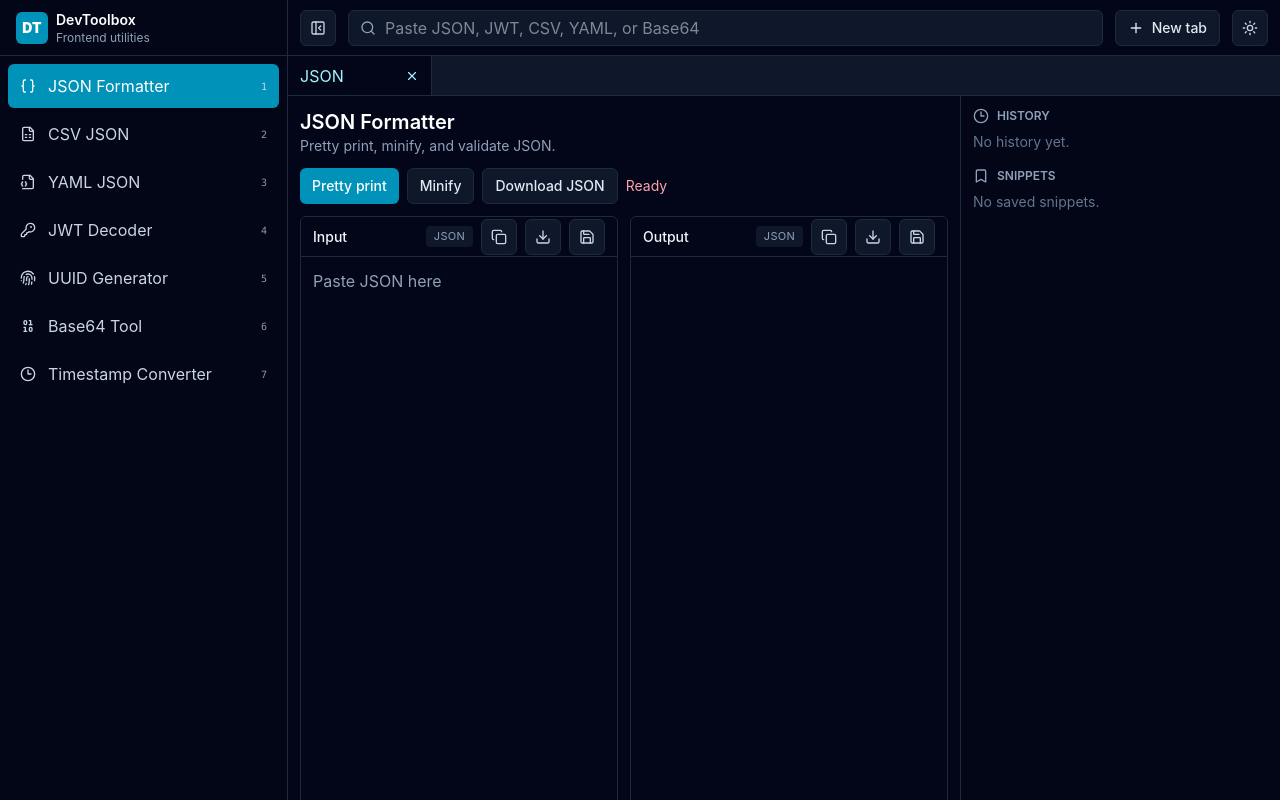
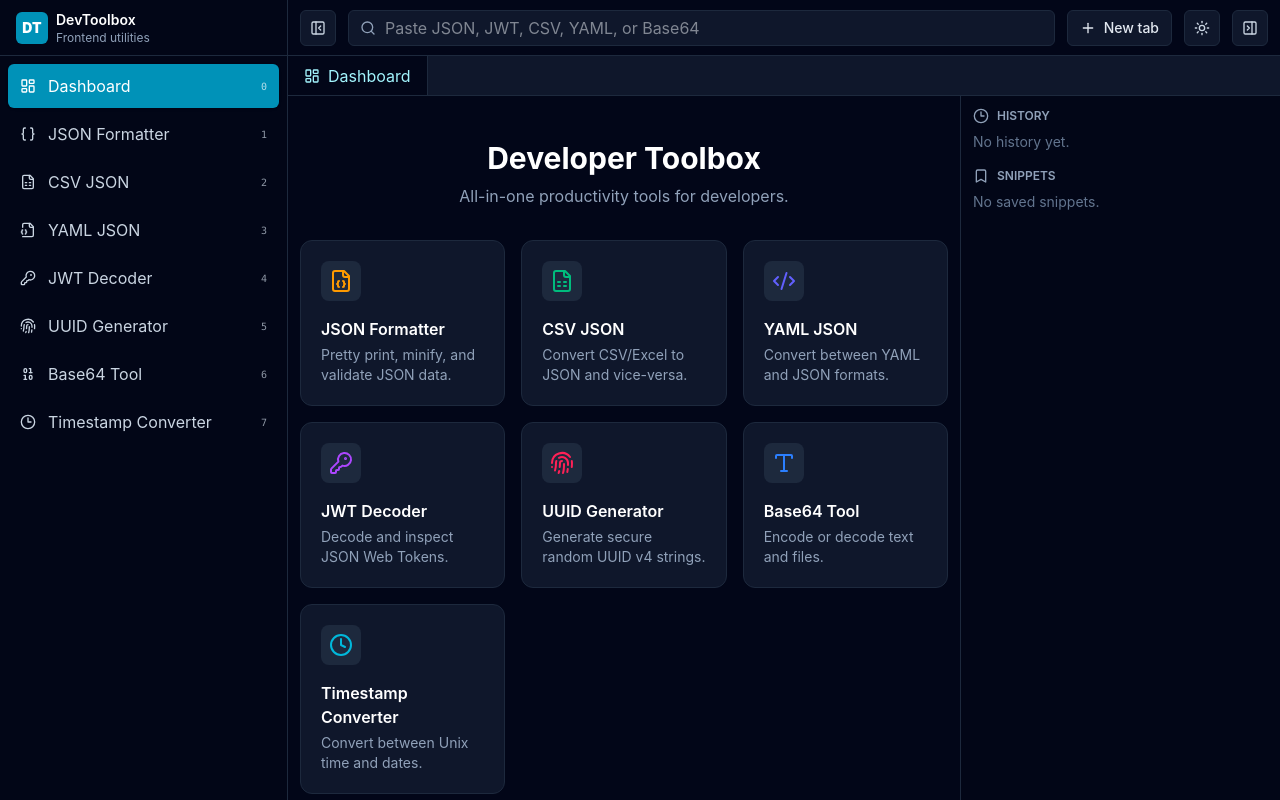
Before and after one commit to PhatKhy2022/DevToolbox, a Vue app: page / in a window 1280 px wide. Built offline with nearby package versions, Linux system fonts and the light colour scheme.

Commit message:
feat: implement dashboard and history management features

```diff
--- a/src/App.vue
+++ b/src/App.vue
@@ -4,13 +4,15 @@ import AppHeader from '@/components/AppHeader.vue'
 import HistoryPanel from '@/components/HistoryPanel.vue'
 import SidebarNav from '@/components/SidebarNav.vue'
 import WorkspaceTabs from '@/components/WorkspaceTabs.vue'
-import { syncPreferencesStore } from '@/stores/preferences'
+import { syncPreferencesStore, usePreferencesStore } from '@/stores/preferences'
 import { useWorkspaceStore } from '@/stores/workspace'
 import type { ToolDefinition, ToolId } from '@/types/tool'
 
+const preferences = usePreferencesStore()
 const workspace = useWorkspaceStore()
 
 const tools: ToolDefinition[] = [
+  { id: 'dashboard', name: 'Dashboard', description: 'Overview of all available tools.', shortcut: '0', component: defineAsyncComponent(() => import('@/tools/Dashboard.vue')) },
   { id: 'json', name: 'JSON Formatter', description: 'Pretty print, minify, and validate JSON.', shortcut: '1', component: defineAsyncComponent(() => import('@/tools/JsonFormatter.vue')) },
   { id: 'csv-json', name: 'CSV JSON', description: 'Convert CSV or XLSX to JSON and JSON to CSV.', shortcut: '2', component: defineAsyncComponent(() => import('@/tools/CsvJsonConverter.vue')) },
   { id: 'yaml-json', name: 'YAML JSON', description: 'Convert YAML to JSON and JSON to YAML.', shortcut: '3', component: defineAsyncComponent(() => import('@/tools/YamlJsonConverter.vue')) },
@@ -53,7 +55,7 @@ onUnmounted(() => window.removeEventListener('keydown', selectToolFromKey))
 
       <div class="flex min-h-0 flex-1">
         <main class="scrollbar min-w-0 flex-1 overflow-auto p-3">
-          <div class="mb-3 flex flex-col gap-2 md:flex-row md:items-end md:justify-between">
+          <div v-if="workspace.activeTool !== 'dashboard'" class="mb-3 flex flex-col gap-2 md:flex-row md:items-end md:justify-between">
             <div>
               <h1 class="text-xl font-semibold text-slate-950 dark:text-white">{{ activeTool.name }}</h1>
               <p class="text-sm text-slate-500 dark:text-slate-400">{{ activeTool.description }}</p>
@@ -63,14 +65,14 @@ onUnmounted(() => window.removeEventListener('keydown', selectToolFromKey))
               :value="workspace.activeTool"
               @change="workspace.setTool(($event.target as HTMLSelectElement).value as ToolId)"
             >
-              <option v-for="tool in tools" :key="tool.id" :value="tool.id">{{ tool.name }}</option>
+              <option v-for="tool in tools.filter(t => t.id !== 'dashboard')" :key="tool.id" :value="tool.id">{{ tool.name }}</option>
             </select>
           </div>
 
           <component :is="activeTool.component" />
         </main>
 
-        <HistoryPanel />
+        <HistoryPanel v-if="preferences.historyVisible" />
       </div>
     </div>
   </div>
--- a/src/components/AppHeader.vue
+++ b/src/components/AppHeader.vue
@@ -1,8 +1,9 @@
 <script setup lang="ts">
-import { Moon, PanelLeftClose, PanelLeftOpen, Plus, Search, Sun } from '@lucide/vue'
+import { Moon, PanelLeftClose, PanelLeftOpen, PanelRightClose, PanelRightOpen, Plus, Search, Sun } from '@lucide/vue'
 import { usePreferencesStore } from '@/stores/preferences'
 import { useWorkspaceStore } from '@/stores/workspace'
 import { detectContent } from '@/utils/detect'
+import type { ToolId } from '@/types/tool'
 
 const preferences = usePreferencesStore()
 const workspace = useWorkspaceStore()
@@ -10,17 +11,26 @@ const workspace = useWorkspaceStore()
 function handleSearch(event: Event) {
   const value = (event.target as HTMLInputElement).value
   const detected = detectContent(value)
+
+  let targetTool: ToolId = workspace.activeTool
+  if (detected !== 'text') {
     const toolMap = {
       json: 'json',
       yaml: 'yaml-json',
       jwt: 'jwt',
       csv: 'csv-json',
       base64: 'base64',
-    text: workspace.activeTool,
     } as const
+    targetTool = toolMap[detected as keyof typeof toolMap]
+  } else if (workspace.activeTool === 'dashboard') {
+    targetTool = 'json'
+  }
 
-  workspace.setTool(toolMap[detected])
+  workspace.setTool(targetTool)
   workspace.updateActiveInput(value)
+
+  // Clear input after search
+  ;(event.target as HTMLInputElement).value = ''
 }
 </script>
 
@@ -49,5 +59,10 @@ function handleSearch(event: Event) {
       <Sun v-if="preferences.darkMode" class="size-4" />
       <Moon v-else class="size-4" />
     </button>
+
+    <button class="icon-button hidden xl:flex" title="Toggle history" @click="preferences.toggleHistory()">
+      <PanelRightClose v-if="preferences.historyVisible" class="size-4" />
+      <PanelRightOpen v-else class="size-4" />
+    </button>
   </header>
 </template>
--- a/src/components/SidebarNav.vue
+++ b/src/components/SidebarNav.vue
@@ -7,6 +7,7 @@ import {
   FileSpreadsheet,
   Fingerprint,
   KeyRound,
+  LayoutDashboard,
 } from '@lucide/vue'
 import type { ToolDefinition } from '@/types/tool'
 import { usePreferencesStore } from '@/stores/preferences'
@@ -15,6 +16,7 @@ import { useWorkspaceStore } from '@/stores/workspace'
 defineProps<{ tools: ToolDefinition[] }>()
 
 const icons = {
+  dashboard: LayoutDashboard,
   json: Braces,
   'csv-json': FileSpreadsheet,
   'yaml-json': FileJson2,
--- a/src/components/WorkspaceTabs.vue
+++ b/src/components/WorkspaceTabs.vue
@@ -1,5 +1,5 @@
 <script setup lang="ts">
-import { X } from '@lucide/vue'
+import { LayoutDashboard, X } from '@lucide/vue'
 import { useWorkspaceStore } from '@/stores/workspace'
 
 const workspace = useWorkspaceStore()
@@ -7,6 +7,15 @@ const workspace = useWorkspaceStore()
 
 <template>
   <div class="flex h-10 shrink-0 items-center overflow-x-auto border-b border-slate-200 bg-slate-100 dark:border-slate-800 dark:bg-slate-900">
+    <button
+      class="flex h-full items-center gap-2 border-r border-slate-200 px-4 text-sm dark:border-slate-800"
+      :class="workspace.activeTool === 'dashboard' ? 'bg-white text-cyan-700 dark:bg-slate-950 dark:text-cyan-200' : 'text-slate-500 hover:bg-white/70 dark:text-slate-400 dark:hover:bg-slate-950/60'"
+      @click="workspace.setTool('dashboard')"
+    >
+      <LayoutDashboard class="size-4" />
+      <span v-if="workspace.tabs.length === 0">Dashboard</span>
+    </button>
+
     <button
       v-for="tab in workspace.tabs"
       :key="tab.id"
@@ -17,5 +26,14 @@ const workspace = useWorkspaceStore()
       <span class="truncate">{{ tab.title }}</span>
       <X class="ml-auto size-3.5 shrink-0" @click.stop="workspace.closeTab(tab.id)" />
     </button>
+
+    <div v-if="workspace.tabs.length > 0" class="ml-auto px-3">
+      <button
+        class="text-xs font-medium text-slate-400 hover:text-red-500 dark:text-slate-500 dark:hover:text-red-400"
+        @click="workspace.clearTabs()"
+      >
+        Clear All
+      </button>
+    </div>
   </div>
 </template>
--- a/src/stores/preferences.ts
+++ b/src/stores/preferences.ts
@@ -7,11 +7,13 @@ const STORAGE_KEY = 'devtoolbox:preferences'
 interface PreferencesState {
   darkMode: boolean
   sidebarCollapsed: boolean
+  historyVisible: boolean
 }
 
 const initialState = loadJson<PreferencesState>(STORAGE_KEY, {
   darkMode: true,
   sidebarCollapsed: false,
+  historyVisible: true,
 })
 
 export const usePreferencesStore = defineStore('preferences', {
@@ -23,6 +25,9 @@ export const usePreferencesStore = defineStore('preferences', {
     toggleSidebar() {
       this.sidebarCollapsed = !this.sidebarCollapsed
     },
+    toggleHistory() {
+      this.historyVisible = !this.historyVisible
+    },
     hydrateDom() {
       document.documentElement.classList.toggle('dark', this.darkMode)
     },
@@ -33,7 +38,11 @@ export function syncPreferencesStore(): void {
   const store = usePreferencesStore()
   store.hydrateDom()
   watch(
-    () => ({ darkMode: store.darkMode, sidebarCollapsed: store.sidebarCollapsed }),
+    () => ({
+      darkMode: store.darkMode,
+      sidebarCollapsed: store.sidebarCollapsed,
+      historyVisible: store.historyVisible,
+    }),
     (value) => {
       saveJson(STORAGE_KEY, value)
       store.hydrateDom()
--- a/src/stores/workspace.ts
+++ b/src/stores/workspace.ts
@@ -17,29 +17,17 @@ function id(prefix: string): string {
 }
 
 const initialState = loadJson<WorkspaceState>(STORAGE_KEY, {
-  activeTool: 'json',
+  activeTool: 'dashboard',
   history: [],
   snippets: [],
-  tabs: [
-    {
-      id: id('tab'),
-      title: 'JSON',
-      toolId: 'json',
-      input: '',
-      updatedAt: new Date().toISOString(),
-    },
-  ],
+  tabs: [],
   activeTabId: '',
 })
-
-if (!initialState.activeTabId) {
-  initialState.activeTabId = initialState.tabs[0].id
-}
 
 export const useWorkspaceStore = defineStore('workspace', {
   state: (): WorkspaceState => ({ ...initialState }),
   getters: {
-    activeTab: (state) => state.tabs.find((tab) => tab.id === state.activeTabId) ?? state.tabs[0],
+    activeTab: (state) => state.tabs.find((tab) => tab.id === state.activeTabId),
   },
   actions: {
     persist() {
@@ -53,15 +41,23 @@ export const useWorkspaceStore = defineStore('workspace', {
     },
     setTool(toolId: ToolId) {
       this.activeTool = toolId
-      const matchingTab = this.tabs.find((tab) => tab.toolId === toolId)
-      if (matchingTab) {
-        this.activeTabId = matchingTab.id
+      if (toolId === 'dashboard') {
+        this.activeTabId = ''
       } else {
-        this.addTab(toolId)
+        const matchingTab = this.tabs.find((tab) => tab.toolId === toolId)
+        if (matchingTab) {
+          this.activeTabId = matchingTab.id
+        } else {
+          this.addTab(toolId)
+        }
       }
       this.persist()
     },
     addTab(toolId: ToolId) {
+      if (toolId === 'dashboard') {
+        this.setTool('dashboard')
+        return
+      }
       const tab: WorkspaceTab = {
         id: id('tab'),
         title: toolId.toUpperCase(),
@@ -81,13 +77,22 @@ export const useWorkspaceStore = defineStore('workspace', {
       this.persist()
     },
     closeTab(tabId: string) {
-      if (this.tabs.length === 1) return
       const index = this.tabs.findIndex((tab) => tab.id === tabId)
       this.tabs = this.tabs.filter((tab) => tab.id !== tabId)
-      if (this.activeTabId === tabId) {
+
+      if (this.tabs.length === 0) {
+        this.activeTabId = ''
+        this.activeTool = 'dashboard'
+      } else if (this.activeTabId === tabId) {
         this.activeTabId = this.tabs[Math.max(0, index - 1)].id
-        this.activeTool = this.activeTab.toolId
+        this.activeTool = this.activeTab?.toolId ?? 'dashboard'
       }
+      this.persist()
+    },
+    clearTabs() {
+      this.tabs = []
+      this.activeTabId = ''
+      this.activeTool = 'dashboard'
       this.persist()
     },
     addHistory(toolId: ToolId, label: string, value: string) {
@@ -97,9 +102,25 @@ export const useWorkspaceStore = defineStore('workspace', {
       ].slice(0, 30)
       this.persist()
     },
+    clearHistory() {
+      this.history = []
+      this.persist()
+    },
+    deleteHistoryItem(id: string) {
+      this.history = this.history.filter((item) => item.id !== id)
+      this.persist()
+    },
     saveSnippet(name: string, toolId: ToolId, value: string) {
       this.snippets.unshift({ id: id('snippet'), name, toolId, value, createdAt: new Date().toISOString() })
       this.persist()
     },
+    clearSnippets() {
+      this.snippets = []
+      this.persist()
+    },
+    deleteSnippet(id: string) {
+      this.snippets = this.snippets.filter((snippet) => snippet.id !== id)
+      this.persist()
+    },
   },
 })
--- /dev/null
+++ b/src/tools/Dashboard.vue
@@ -0,0 +1,54 @@
+<script setup lang="ts">
+import {
+  Code2,
+  FileJson,
+  FileSpreadsheet,
+  Fingerprint,
+  Hash,
+  KeyRound,
+  Type,
+  Clock
+} from '@lucide/vue'
+import { useWorkspaceStore } from '@/stores/workspace'
+import type { ToolId } from '@/types/tool'
+
+const workspace = useWorkspaceStore()
+
+const tools = [
+  { id: 'json', name: 'JSON Formatter', description: 'Pretty print, minify, and validate JSON data.', icon: FileJson, color: 'text-amber-500' },
+  { id: 'csv-json', name: 'CSV JSON', description: 'Convert CSV/Excel to JSON and vice-versa.', icon: FileSpreadsheet, color: 'text-emerald-500' },
+  { id: 'yaml-json', name: 'YAML JSON', description: 'Convert between YAML and JSON formats.', icon: Code2, color: 'text-indigo-500' },
+  { id: 'jwt', name: 'JWT Decoder', description: 'Decode and inspect JSON Web Tokens.', icon: KeyRound, color: 'text-purple-500' },
+  { id: 'uuid', name: 'UUID Generator', description: 'Generate secure random UUID v4 strings.', icon: Fingerprint, color: 'text-rose-500' },
+  { id: 'base64', name: 'Base64 Tool', description: 'Encode or decode text and files.', icon: Type, color: 'text-blue-500' },
+  { id: 'timestamp', name: 'Timestamp Converter', description: 'Convert between Unix time and dates.', icon: Clock, color: 'text-cyan-500' },
+] as const
+
+function selectTool(id: ToolId) {
+  workspace.setTool(id)
+}
+</script>
+
+<template>
+  <div class="mx-auto max-w-4xl py-8">
+    <div class="mb-8 text-center">
+      <h2 class="text-3xl font-bold text-slate-900 dark:text-white">Developer Toolbox</h2>
+      <p class="mt-2 text-slate-500 dark:text-slate-400">All-in-one productivity tools for developers.</p>
+    </div>
+
+    <div class="grid gap-4 sm:grid-cols-2 lg:grid-cols-3">
+      <button
+        v-for="tool in tools"
+        :key="tool.id"
+        class="group flex flex-col rounded-xl border border-slate-200 bg-white p-5 text-left transition-all hover:border-cyan-500 hover:shadow-md dark:border-slate-800 dark:bg-slate-900 dark:hover:border-cyan-400"
+        @click="selectTool(tool.id)"
+      >
+        <div :class="[tool.color, 'mb-4 flex size-10 items-center justify-center rounded-lg bg-slate-50 dark:bg-slate-800']">
+          <component :is="tool.icon" class="size-6" />
+        </div>
+        <h3 class="font-semibold text-slate-900 dark:text-white">{{ tool.name }}</h3>
+        <p class="mt-1 text-sm text-slate-500 dark:text-slate-400">{{ tool.description }}</p>
+      </button>
+    </div>
+  </div>
+</template>
--- a/src/types/tool.ts
+++ b/src/types/tool.ts
@@ -1,6 +1,7 @@
 import type { Component } from 'vue'
 
 export type ToolId =
+  | 'dashboard'
   | 'json'
   | 'csv-json'
   | 'yaml-json'
```
Also changed, not shown: src/components/HistoryPanel.vue (+57 -7 lines). Lines whose indentation alone changed are shown as unchanged.
